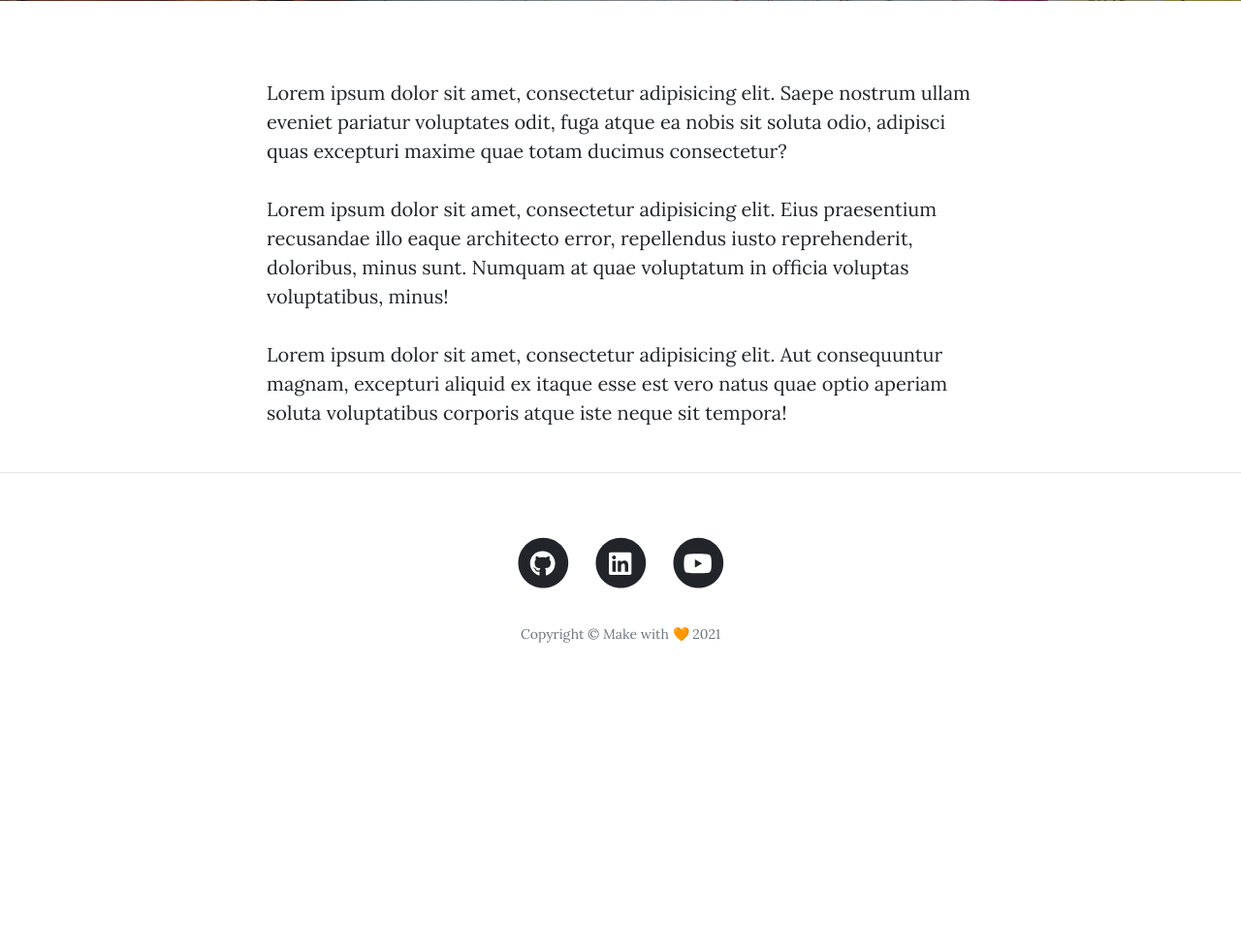
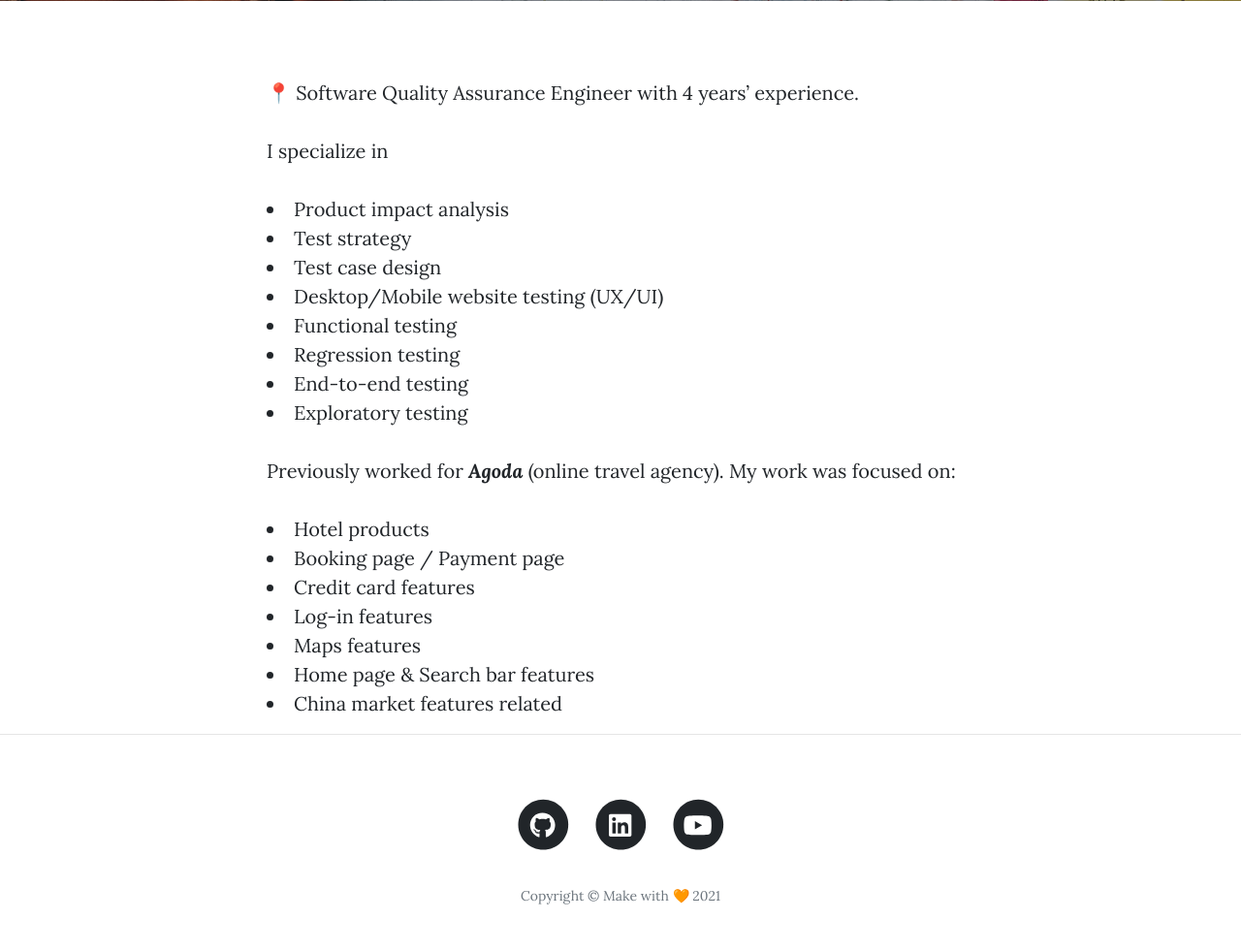
Before and after one commit to cpotipat/python-blog-bootstrap, a Flask app: page /about in a window 1280 px wide. Shown: the part 531-1512 px from the top of the page at 97% size. Before the commit the page ends 1194 px from the top, so only its background shows below. Run offline with Flask 2, Linux system fonts and the light colour scheme; some libraries are stand-ins or nearby versions.

Commit message:
Update about me page

```diff
--- a/templates/about.html
+++ b/templates/about.html
@@ -18,10 +18,25 @@
         <div class="container">
             <div class="row">
                 <div class="col-lg-8 col-md-10 mx-auto">
-                    <p>Lorem ipsum dolor sit amet, consectetur adipisicing elit. Saepe nostrum ullam eveniet pariatur voluptates odit, fuga atque ea nobis sit soluta odio, adipisci quas excepturi maxime quae totam ducimus consectetur?</p>
-                    <p>Lorem ipsum dolor sit amet, consectetur adipisicing elit. Eius praesentium recusandae illo eaque architecto error, repellendus iusto reprehenderit, doloribus, minus sunt. Numquam at quae voluptatum in officia voluptas voluptatibus, minus!</p>
-                    <p>Lorem ipsum dolor sit amet, consectetur adipisicing elit. Aut consequuntur magnam, excepturi aliquid ex itaque esse est vero natus quae optio aperiam soluta voluptatibus corporis atque iste neque sit tempora!</p>
-                </div>
+                    <p>📍 Software Quality Assurance Engineer with 4 years’ experience.</p>
+                    <p>I specialize in</p>
+                        <li>Product impact analysis</li>
+                        <li>Test strategy</li>
+                        <li>Test case design</li>
+                        <li>Desktop/Mobile website testing (UX/UI)</li>
+                        <li>Functional testing</li>
+                        <li>Regression testing</li>
+                        <li>End-to-end testing</li>
+                        <li>Exploratory testing</li>
+                    <p>Previously worked for <em><b>Agoda</b></em> (online travel agency). My work was focused on:
+                        <li>Hotel products</li>
+                        <li>Booking page / Payment page</li>
+                        <li>Credit card features</li>
+                        <li>Log-in features</li>
+                        <li>Maps features</li>
+                        <li>Home page & Search bar features</li>
+                        <li>China market features related</li>
+                    </div>
             </div>
         </div>
         <hr />
```
